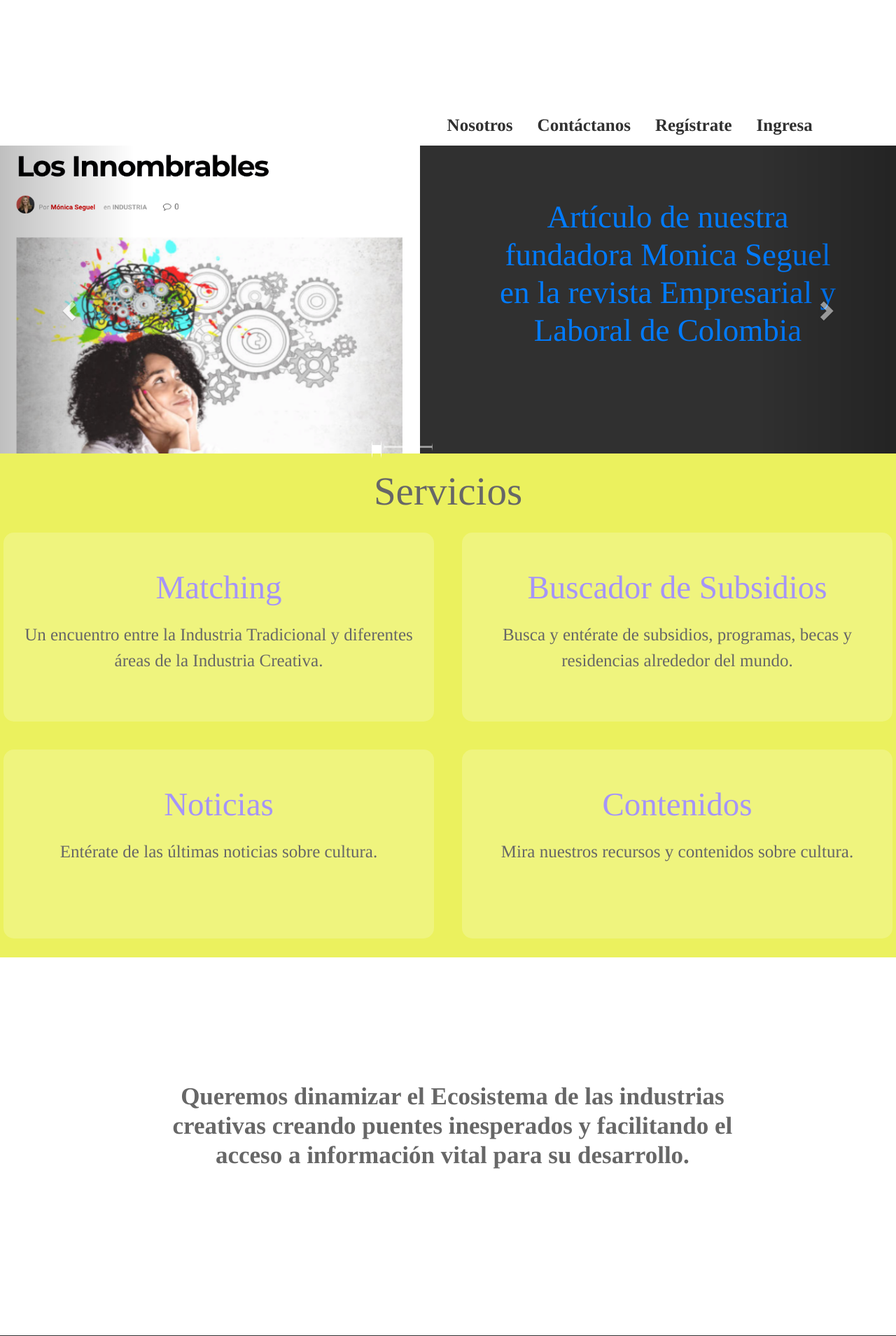
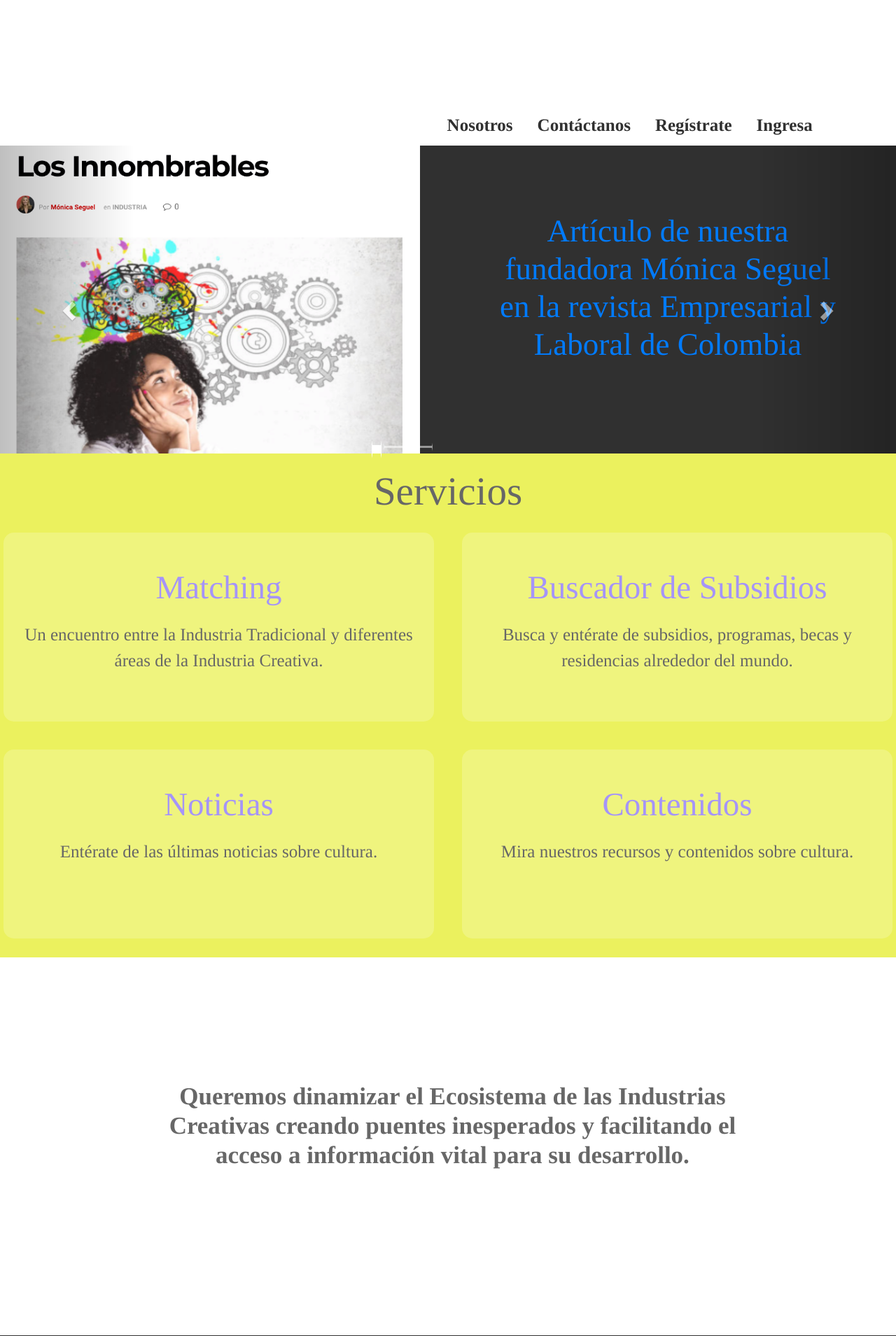
Before and after one commit to nicoarqu/Bug, a Flask app: page / in a window 1280 px wide. Shown: the part 532-2441 px from the top of the page at 70% size. Run offline with Flask 2, Linux system fonts and the light colour scheme; some libraries are stand-ins or nearby versions.

Commit message:
Cambios carousel

```diff
--- a/static/css/homepage.css
+++ b/static/css/homepage.css
@@ -25,7 +25,6 @@
 
 	.carousel-caption{
 		float:left;
-		margin-bottom: 60px;
 	}
 
 	.carousel-text{
@@ -691,7 +690,7 @@
 	.carousel-text{
 		font-size: 4.5em;
 		color: white;
-		padding-bottom: 4%;
+		padding-bottom: -6%;
 		text-shadow: none;
 	}
 
--- a/templates/homepage.html
+++ b/templates/homepage.html
@@ -87,7 +87,7 @@
     <div class="item active">
       <img src="static/images/articulo_los_innombrables.png" alt="Chania" style="width:600px;height:500px;">
       <div class="carousel-caption">
-        <h1 class ="carousel-text" id="articulo_innombrables"><a href="https://revistaempresarial.com/industria/los-innombrables/">Artículo de nuestra fundadora Monica Seguel en la revista Empresarial y Laboral de Colombia</a></h1>
+        <h1 class="carousel-text" id="articulo_innombrables"><a href="https://revistaempresarial.com/industria/los-innombrables/">Artículo de nuestra fundadora Mónica Seguel en la revista Empresarial y Laboral de Colombia</a></h1>
       </div>
     </div>
   </div>
@@ -127,7 +127,7 @@
   </div>
 </div>
 <div id="homepage_description">
-  <h1 align="center" class="homepage_description_text"><b>Queremos dinamizar el Ecosistema de las industrias creativas creando puentes inesperados y facilitando el acceso a información vital para su desarrollo.</b></h1>
+  <h1 align="center" class="homepage_description_text"><b>Queremos dinamizar el Ecosistema de las Industrias Creativas creando puentes inesperados y facilitando el acceso a información vital para su desarrollo.</b></h1>
 </div>
 <div id="footer_website">
   <div id="social_media_footer">
```
Also changed, not shown: bug_database.db.
